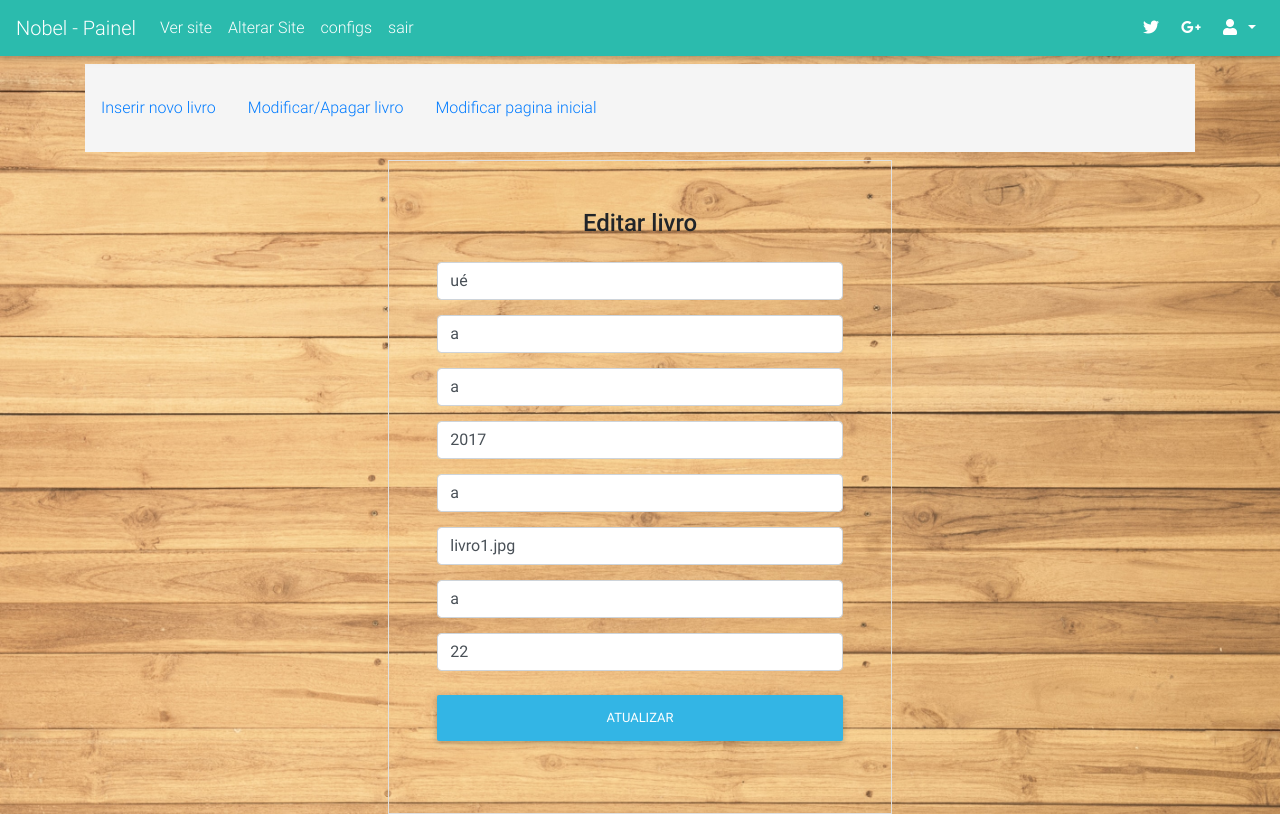
After one commit to lucascalixtos/-PHP_OO_CodeIgniter_SistemaLivraria, a CodeIgniter app: page /projeto_lp62/setup/edit/11 in a window 1280 px wide. The commit adds this page. Run offline with CodeIgniter, Linux system fonts and the light colour scheme; data comes from the database, SQL or seed files in the repository.

Commit message:
Inserção de dados pelo site, remoção e modificação

```diff
--- a/application/controllers/setup.php
+++ b/application/controllers/setup.php
@@ -129,4 +129,56 @@ class Setup extends CI_Controller{
         set_msg('<p> Você saiu do painel</p>');
         redirect('','refresh');
     }
+
+    public function mudar(){
+        $this->load->view('common/header');
+        $this->load->view('painel/navbar_painel');
+        $this->load->view('painel/mininav');
+
+        $this->load->view('common/footer');
+    }
+
+    public function insere_livro(){
+        $this->load->view('common/header');
+        $this->load->view('painel/navbar_painel');
+        $this->load->view('painel/mininav');
+        $this->load->model('LivroModel', 'model');
+        $this->model->criar();
+        $data['titulo'] = "Cadastrar livro";
+        $data['acao'] = "Cadastrar";
+        $this->load->view('elementos/cadastro_livro', $data);
+        $this->load->view('common/footer');
+    }
+
+    public function modifica(){
+        $this->load->view('common/header');
+        $this->load->view('painel/navbar_painel');
+        $this->load->view('painel/mininav');
+        $this->load->model('LivroModel','model');
+        $v['editar'] = $this->model->lista_editar();
+        $this->load->view('painel/lista_editar', $v);
+        $this->load->view('common/footer');
+    }
+
+    public function edit($id){
+        $this->load->view('common/header');
+        $this->load->view('painel/navbar_painel');
+        $this->load->view('painel/mininav');
+        $this->load->model('LivroModel', 'model');
+        $this->model->atualizar($id);
+
+        $data['titulo'] = "Editar livro";
+        $data['acao'] = "Atualizar";
+        $data['livro'] = $this->model->carrega_livro($id);
+
+        $this->load->view('elementos/cadastro_livro', $data);
+        $this->load->view('common/footer');
+    }
+
+    public function delete($id){
+        $this->load->model('LivroModel', 'model');
+        $this->model->delete($id);
+        redirect('setup/modifica');
+    }
+
 }
--- a/application/libraries/Livro.php
+++ b/application/libraries/Livro.php
@@ -37,6 +37,20 @@ class Livro{
         return $res->result_array();
      }
 
+     public function getById($id){
+        $rs = $this->db->get_where('livros', "id = $id");
+       return $rs->row_array();
+    }
+
+     public function update($data, $id){
+        $this->db->update('livros', $data, "id = $id");
+        return $this->db->affected_rows();
+    }
+
+    public function delete($id){
+        $this->db->delete('livros', "id = $id");
+    }
+
      /*public function exibe($id){
         $sql = "SELECT * FROM livros WHERE 'id = $id'";
         $res = $this->db->query($sql);
--- a/application/models/LivroModel.php
+++ b/application/models/LivroModel.php
@@ -25,32 +25,6 @@ include_once APPPATH.'libraries/Livro.php';
         $livro = new Livro();
         // organiza a lista e depois retorna o resultado
         $data = $livro->getAll();
-
-        //FUNCIONANDO:
-        /*$count = 0;
-        foreach($data as $row){
-            if($count ==0){
-                $html .= '<div class="row mb-4">';
-            }
-            $html .= '<div class="col-md-4">';
-            $html .= '<div class="card">';
-
-
-            $html .= '<img src="'.$row['capa'].'" width="210px">';
-            $html .=  '<h4 class="card-title">'.$row['titulo'].'</h4>';
-
-            $html .= '</div>';
-            $html .= '</div>';
-
-            $count++;
-
-            if($count == 0){
-                $html .= '</div>';
-            }else
-            if($count == 3){
-                $count = 0;
-            }
-        }*/
         $html .= '<table class="table mx-auto justify-content-center" >';
         $html .= '<tr><th scope="col" class="justify-content-center" >Capa</th><th scope="col" >Titulo</th><th scope="col" >Autor</th><th scope="col" >Gênero</th><th scope="col">Preço</th></tr>';
         foreach($data as $row){
@@ -65,11 +39,55 @@ include_once APPPATH.'libraries/Livro.php';
                 return $html;
         }
 
-        /*public function exibir(){
+        public function lista_editar(){
+            $html = '';
+            $livro = new Livro();
+            // organiza a lista e depois retorna o resultado
+            $data = $livro->getAll();
+            $html .= '<table class="table mx-auto justify-content-center" >';
+            $html .= '<tr><th scope="col" class="justify-content-center" >Capa</th><th scope="col" >Titulo</th><th scope="col" >Autor</th><th scope="col" >Gênero</th><th scope="col">Preço</th><th scope="col">Modificar</th></tr>';
+            foreach($data as $row){
+                $html .= '<tr>';
+                $html .= '<th scope="col"><img src="'.base_url('assets/img/'.$row['capa']).'" width="120px"></th>';
+                $html .= '<th scope="col">'.$row['titulo'].'</th>';
+                $html .= '<th scope="col">'.$row['autor'].'</th>';
+                $html .= '<th scope="col">'.$row['genero'].'</th>';
+                $html .= '<th><button type="button" class="btn btn-dark">R$'.$row['preco'].',00</button></th>';
+                $html .='<th scope="col">'.$this->icones($row['id']).'</th></tr>';
+                }
+                    $html .= '</table>';
+                    return $html;
+            }
 
-        }*/
+            private function icones($id){
+                $html = '';
+                $html .= '<a href="'.base_url('setup/edit/'.$id).'"><i class="far fa-edit mr-3 text-primary"></i></a>';
+                $html .= '<a href="'.base_url('setup/delete/'.$id).'"><i class="far fa-trash-alt text-danger"></i></a>';
+                return $html;
+
+            }
+
+            public function carrega_livro($id){
+                $livro = new Livro();
+                return $livro->getById($id);
+            }
+
+            public function atualizar($id){
+                if(sizeof($_POST) == 0) return;
+
+                $data = $this->input->post();
+                $livro = new Livro();
+                if($livro->update($data, $id))
+                    redirect('setup/modifica');
+            }
+
+            public function delete($id){
+                $livro = new Livro();
+                $livro->delete($id);
+            }
+    }
 
 
-    }
+
 
 ?>
--- a/application/views/elementos/cadastro_livro.php
+++ b/application/views/elementos/cadastro_livro.php
@@ -1,25 +1,25 @@
 <div class="container col-md-5 mx-auto">
     <form class="border border-light p-5" method="post">
 
-        <p class="h4 mb-4 text-center">Cadastrar livro</p>
+        <p class="h4 mb-4 text-center"><?= $titulo ?></p>
 
-        <input type="text" name="nome" id="nome" class="form-control" placeholder="Nome do livro">
+        <input type="text" value="<?= isset($livro['titulo']) ? $livro['titulo'] : '' ?>" name="titulo" id="titulo" class="form-control" placeholder="Nome do livro">
 
-        <input type="text" name="autor" id="autor" class="form-control" placeholder="Autor">
+        <input type="text" value="<?= isset($livro['autor']) ? $livro['autor'] : '' ?>" name="autor" id="autor" class="form-control" placeholder="Autor">
 
-        <input type="text" name="genero" id="genero" class="form-control" placeholder="Gênero">
+        <input type="text" value="<?= isset($livro['genero']) ? $livro['genero'] : '' ?>" name="genero" id="genero" class="form-control" placeholder="Gênero">
 
-        <input type="text" name="ano" id="ano" class="form-control" placeholder="Ano de Lançamento">
+        <input type="text" value="<?= isset($livro['ano']) ? $livro['ano'] : '' ?>" name="ano" id="ano" class="form-control" placeholder="Ano de Lançamento">
 
-        <input type="text" name="idioma" id="idioma" class="form-control" placeholder="Idioma">
+        <input type="text" value="<?= isset($livro['idioma']) ? $livro['idioma'] : '' ?>" name="idioma" id="idioma" class="form-control" placeholder="Idioma">
 
-        <input type="text" name="capa" id="capa" class="form-control" value="../../assets/img/*.jpg" placeholder="Capa">
+        <input type="text" value="<?= isset($livro['capa']) ? $livro['capa'] : '' ?>" name="capa" id="capa" class="form-control" value=".jpg" placeholder="Capa">
 
-        <input type="text" name="descr" id="descr" class="form-control" placeholder="Descrição">
+        <input type="text" value="<?= isset($livro['descr']) ? $livro['descr'] : '' ?>" name="descr" id="descr" class="form-control" placeholder="Descrição">
 
-        <input type="text" name="preco" id="preco" class="form-control" placeholder="Preço">
+        <input type="text" value="<?= isset($livro['preco']) ? $livro['preco'] : '' ?>" name="preco" id="preco" class="form-control" placeholder="Preço">
 
-        <button class="btn btn-info my-4 btn-block" type="submit">Cadastrar</button>
+        <button class="btn btn-info my-4 btn-block" type="submit"><?= $acao ?></button>
 
     </form>
 </div>
--- /dev/null
+++ b/application/views/painel/lista_editar.php
@@ -0,0 +1,3 @@
+<div class="container mx-auto mt-2">
+    <?= $editar ?>
+</div>
--- /dev/null
+++ b/application/views/painel/mininav.php
@@ -0,0 +1,13 @@
+<div class="container mx-auto mt-2 mb-2">
+<ul class="nav grey lighten-4 py-4">
+  <li class="nav-item">
+    <a class="nav-link " href="<?= site_url('setup/insere_livro')?>">Inserir novo livro</a>
+  </li>
+  <li class="nav-item">
+    <a class="nav-link" href="<?= site_url('setup/modifica')?>">Modificar/Apagar livro</a>
+  </li>
+  <li class="nav-item">
+    <a class="nav-link" href="#!">Modificar pagina inicial</a>
+  </li>
+</ul>
+</div>
--- a/application/views/painel/navbar_painel.php
+++ b/application/views/painel/navbar_painel.php
@@ -7,13 +7,13 @@
   </button>
   <div class="collapse navbar-collapse" id="navbarSupportedContent-333">
     <ul class="navbar-nav mr-auto">
-      <li class="nav-item active">
+      <li class="nav-item">
         <a class="nav-link" target='_blank' href="<?php echo site_url();?>">Ver site
           <span class="sr-only">(current)</span>
         </a>
       </li>
       <li class="nav-item">
-        <a class="nav-link" href="<?php echo site_url('mudar')?>">Alterar Site</a>
+        <a class="nav-link" href="<?php echo site_url('setup/mudar')?>">Alterar Site</a>
       </li>
       <li class="nav-item">
         <a class="nav-link" href="<?php echo site_url('setup')?>">configs</a>
```
Also changed, not shown: application/controllers/Livraria.php (+0 -10 lines).
